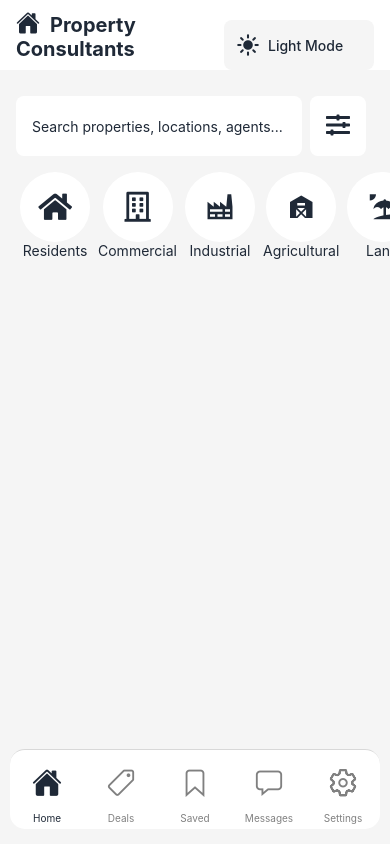
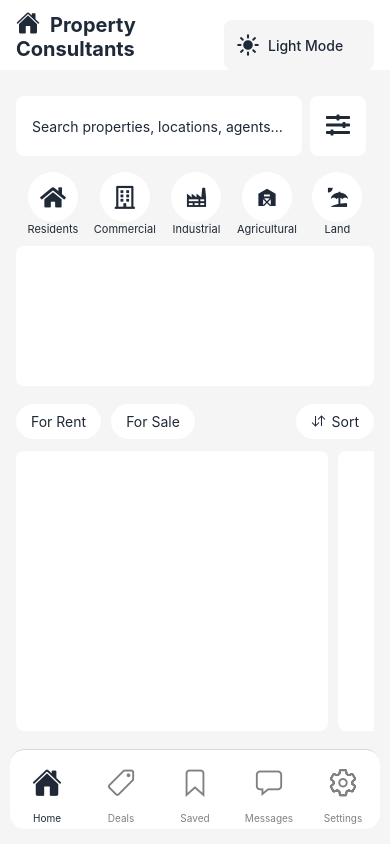
Before and after one commit to GamingHazard/estate-app, a React Native app: screen /Home in a window 390 px wide. Built offline with nearby package versions, Linux system fonts and the light colour scheme.

Commit message:
styling home screen

```diff
--- a/screens/HomeScreen.tsx
+++ b/screens/HomeScreen.tsx
@@ -8,6 +8,7 @@ import {
   TextInput,
 } from "react-native";
 import { useTheme } from "../context/ThemeContext";
+import { Dimensions } from "react-native";
 import {
   Ionicons,
   FontAwesome5,
@@ -16,9 +17,12 @@ import {
 
 const HomeScreen = () => {
   const { colors, theme, toggleTheme } = useTheme();
+  const { width } = Dimensions.get("window");
 
   return (
-    <View style={[styles.container, { backgroundColor: colors.background }]}>
+    <ScrollView
+      showsVerticalScrollIndicator={false}
+      style={[styles.container, { backgroundColor: colors.background }]}>
       {/* Top Tab */}
       <View
         style={{
@@ -69,14 +73,11 @@ const HomeScreen = () => {
       </View>
 
       {/* Main Content */}
-      <ScrollView
-        contentContainerStyle={{
+      <View
+        style={{
           paddingTop: 80,
           paddingHorizontal: 16,
           paddingBottom: 16,
-
-          alignItems: "center",
-          flex: 1,
         }}
       >
         {/* Search Bar */}
@@ -148,17 +149,17 @@ const HomeScreen = () => {
               style={{
                 backgroundColor: colors.card,
                 borderRadius: 40,
-                padding: 10,
-                height: 70,
-                width: 70,
+                padding: 5,
+                height: 50,
+                width: 50,
 
                 justifyContent: "center",
                 alignItems: "center",
               }}
             >
-              <FontAwesome5 name="home" size={30} color={colors.text} />
+              <FontAwesome5 name="home" size={23} color={colors.text} />
             </TouchableOpacity>
-            <Text style={{ color: colors.text }}>Residents</Text>
+            <Text style={{ color: colors.text,fontSize:11 }}>Residents</Text>
           </View>
 
           {/* Commercial Btn */}
@@ -175,17 +176,17 @@ const HomeScreen = () => {
               style={{
                 backgroundColor: colors.card,
                 borderRadius: 40,
-                padding: 10,
-                height: 70,
-                width: 70,
+                padding: 5,
+                height: 50,
+                width: 50,
 
                 justifyContent: "center",
                 alignItems: "center",
               }}
             >
-              <FontAwesome5 name="building" size={30} color={colors.text} />
+              <FontAwesome5 name="building" size={23} color={colors.text} />
             </TouchableOpacity>
-            <Text style={{ color: colors.text }}>Commercial</Text>
+            <Text style={{ color: colors.text,fontSize:11 }}>Commercial</Text>
           </View>
 
           {/* Industrial Btn */}
@@ -202,9 +203,9 @@ const HomeScreen = () => {
               style={{
                 backgroundColor: colors.card,
                 borderRadius: 40,
-                padding: 10,
-                height: 70,
-                width: 70,
+                padding: 5,
+                height: 50,
+                width: 50,
 
                 justifyContent: "center",
                 alignItems: "center",
@@ -212,11 +213,11 @@ const HomeScreen = () => {
             >
               <MaterialCommunityIcons
                 name="factory"
-                size={30}
+                size={23}
                 color={colors.text}
               />
             </TouchableOpacity>
-            <Text style={{ color: colors.text }}>Industrial</Text>
+            <Text style={{ color: colors.text,fontSize:11 }}>Industrial</Text>
           </View>
 
           {/* Agricultural Btn */}
@@ -233,20 +234,20 @@ const HomeScreen = () => {
               style={{
                 backgroundColor: colors.card,
                 borderRadius: 40,
-                padding: 10,
-                height: 70,
-                width: 70,
+                padding: 5,
+                height: 50,
+                width: 50,
                 justifyContent: "center",
                 alignItems: "center",
               }}
             >
               <MaterialCommunityIcons
                 name="barn"
-                size={30}
+                size={23}
                 color={colors.text}
               />
             </TouchableOpacity>
-            <Text style={{ color: colors.text }}>Agricultural</Text>
+            <Text style={{ color: colors.text,fontSize:11 }}>Agricultural</Text>
           </View>
 
           {/* land Btn */}
@@ -263,32 +264,138 @@ const HomeScreen = () => {
               style={{
                 backgroundColor: colors.card,
                 borderRadius: 40,
-                padding: 10,
-                height: 70,
-                width: 70,
+                padding: 5,
+                height: 50,
+                width: 50,
                 justifyContent: "center",
                 alignItems: "center",
               }}
             >
               <MaterialCommunityIcons
                 name="beach"
-                size={30}
+                size={23}
                 color={colors.text}
               />
             </TouchableOpacity>
-            <Text style={{ color: colors.text }}>Land</Text>
+            <Text style={{ color: colors.text,fontSize:11 }}>Land</Text>
           </View>
         </View>
 
-        <View style={{ height: 100 }}></View>
-      </ScrollView>
-    </View>
+        {/* advert tab */}
+        <View
+          style={{
+            width: "100%", height: 140, backgroundColor: colors.card,
+            marginVertical: 10,
+            borderRadius:8
+          }}>
+
+        </View>
+
+
+        {/* Sorting options */}
+        <View style={{
+          flexDirection: 'row',
+          justifyContent:"flex-start",
+          height: 50,
+          width: '100%',
+          backgroundColor: "transparent",
+          alignItems: 'center',
+
+        }}>
+
+          <View style={{flex:1,flexDirection:"row",gap:10}}>
+              {/* Rent button */}
+          <TouchableOpacity
+            style={{
+              flexDirection: 'row',
+              borderRadius: 25,
+              justifyContent: 'center',
+              alignItems: 'center',
+              backgroundColor: colors.card,
+              paddingHorizontal: 15,
+              height:35
+
+            }}>
+           <Text style={{color:colors.text}}>For Rent</Text>
+          </TouchableOpacity>
+
+          {/* Sale Btn */}
+          <TouchableOpacity
+            style={{
+              flexDirection: 'row',
+              borderRadius: 25,
+              justifyContent: 'center',
+              alignItems: 'center',
+              backgroundColor: colors.card,
+              paddingHorizontal: 15,
+              height:35
+
+            }}>
+           <Text style={{color:colors.text}}>For Sale</Text>
+          </TouchableOpacity>
+        </View>
+
+
+          {/* sort Btn */}
+          <TouchableOpacity
+            style={{
+              flexDirection: 'row',
+              borderRadius: 25,
+              justifyContent: 'center',
+              alignItems: 'center',
+              backgroundColor: colors.card,
+              paddingHorizontal: 15,
+              height:35,
+
+
+
+
+            }}>
+            <Ionicons name='swap-vertical-outline' size={16} style={{marginRight:5}} color={colors.text} />
+           <Text style={{color:colors.text}}>Sort</Text>
+          </TouchableOpacity>
+
+        </View>
+
+        {/* Hozirontal Scroll */}
+
+       <ScrollView
+  horizontal = {true}
+  showsHorizontalScrollIndicator={false}
+  contentContainerStyle={{
+    paddingVertical: 5,
+    backgroundColor: "transparent",
+    flexDirection: "row",
+    alignItems: "center",
+
+  }}
+        >
+
+          {/* Property card 1 */}
+  <View
+    style={[styles.card,{width: width * 0.8,backgroundColor: colors.card,}]}
+  />
+
+           {/* Property card 2 */}
+  <View
+    style={[styles.card,{width: width * 0.8,backgroundColor: colors.card,}]}
+  />
+</ScrollView>
+
+<View style={{ height: 100 }} />
+
+
+
+        {/* <View style={{ height: 100 }}></View> */}
+      </View>
+    </ScrollView>
   );
 };
 
 const styles = StyleSheet.create({
   container: {
     flex: 1,
+
   },
   themeToggle: {
     flexDirection: "row",
@@ -305,6 +412,11 @@ const styles = StyleSheet.create({
     fontSize: 14,
     fontWeight: "500",
   },
+  card:{   // ✅ each card 70% of screen width
+      height: 280,
+
+      marginRight: 10,
+      borderRadius: 8,}
 });
 
 export default HomeScreen;
```
